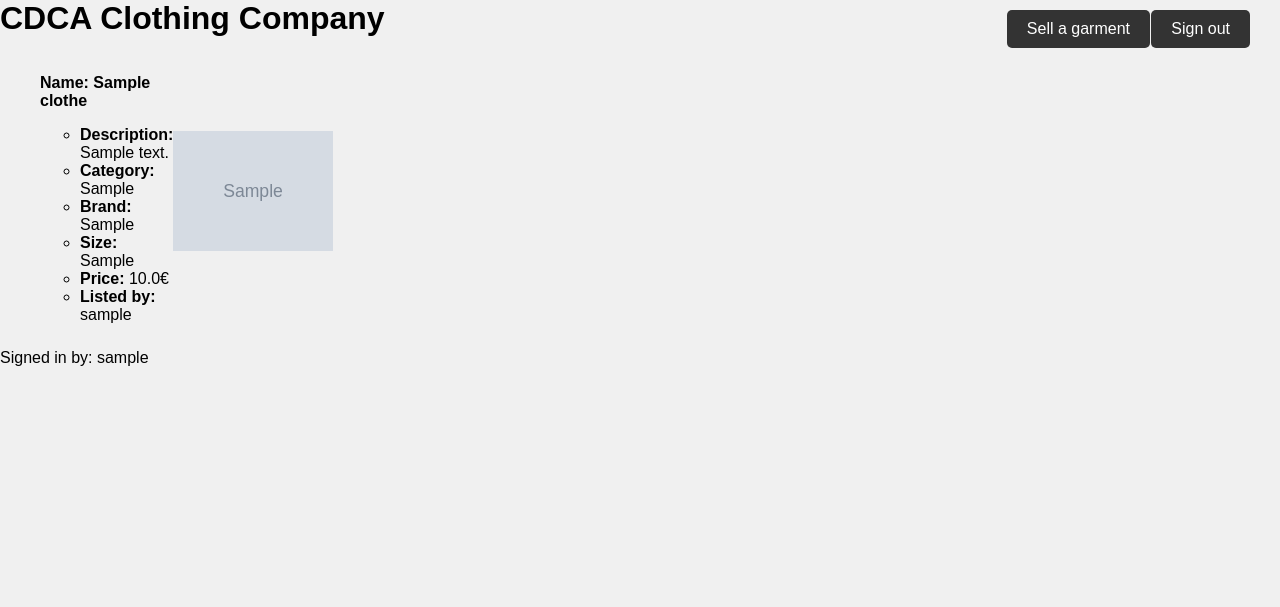
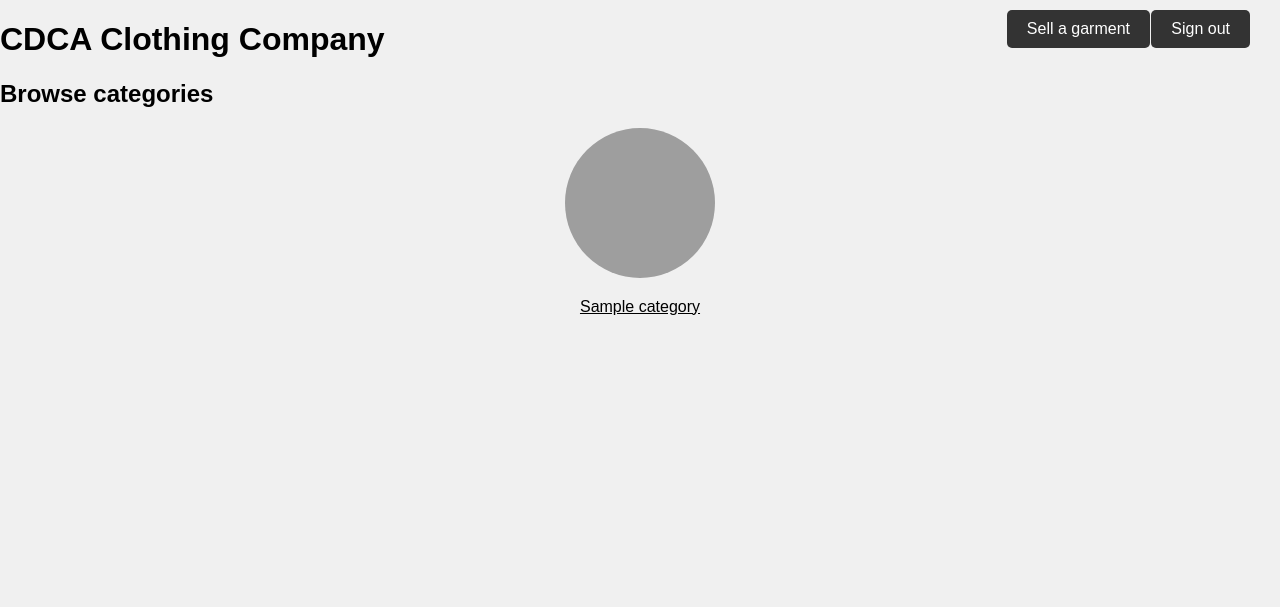
Before and after one commit to rigozu9/Vaatekauppasovellus, a Flask app: page / in a window 1280 px wide. Shown: the top 607 px of the page. Run offline with Flask 3, Linux system fonts and the light colour scheme; the visitor is signed in with stand-in values (Sample User, id 1); tables that the repository leaves empty hold one stand-in row (values such as "Sample post"); grey boxes marked "Sample" are stand-in pictures; grey boxes are pictures that could not be loaded.

Commit message:
Changes to mainpage. Now shows categories you can browse

```diff
--- a/modules/clothes.py
+++ b/modules/clothes.py
@@ -1,6 +1,6 @@
 from flask import redirect, render_template, request, session
 from db import db
-from models import Clothing
+from models import Clothing, Category
 import os
 from werkzeug.utils import secure_filename
 
@@ -12,10 +12,21 @@ ALLOWED_EXTENSIONS = {'png', 'jpg', 'jpeg', 'gif'}
 def allowed_file(filename):
     return '.' in filename and filename.rsplit('.', 1)[1].lower() in ALLOWED_EXTENSIONS
 
-# Method to get clothes from the database
+# Method to get all clothes from the database
 def get_clothes():
     result = Clothing.query.all()
     return render_template("index.html", result=result)
+
+# Method to get clothes based on category from the database
+def get_clothes_by_category(category_name):
+    clothes = Clothing.query.filter_by(category=category_name).all()
+    print(category_name)
+    return render_template("category.html", clothes=clothes)
+
+# Method to get categories from the database
+def get_categories():
+    categories = Category.query.all()
+    return render_template("index.html", categories=categories)
 
 # Add new clothes now able to upload a picture of the garment.
 def add_clothes():
--- a/routes.py
+++ b/routes.py
@@ -1,14 +1,19 @@
 #routes file for navigating in the app
 from app import app
-from modules.clothes import get_clothes, add_clothes
+from modules.clothes import get_clothes, add_clothes, get_categories, get_clothes_by_category
 from modules.login import register, login, logout
 from models import Category, Brand, Size
 from flask import render_template
 
-#calls index.html the main page and renders the clothes from database
+#calls index.html the main page and renders the categories from database
 @app.route("/")
 def index():
-    return get_clothes()
+    return get_categories()
+
+#calls category.html the category page and renders the clothes from selected category from database
+@app.route('/category/<category_name>')
+def category(category_name):
+    return get_clothes_by_category(category_name)
 
 #renders new.html and adds categories, brands, sizes from database to the select list
 @app.route("/new", methods=['GET'])
--- a/static/styles.css
+++ b/static/styles.css
@@ -13,6 +13,27 @@
     top: 10px;
     right: 150px;
 }
+
+/* categories css */
+.category-grid {
+    display: grid;
+    grid-template-columns: repeat(auto-fit, minmax(200px, 1fr));
+    grid-gap: 20px;
+    list-style: none;
+    padding: 0;
+}
+
+.category-item {
+    text-align: center;
+}
+
+.category-image {
+    width: 150px;
+    height: 150px;
+    object-fit: cover;
+    border-radius: 50%;
+}
+
 
 .sell {
     font-family: Arial, sans-serif;
--- a/templates/index.html
+++ b/templates/index.html
@@ -1,3 +1,5 @@
+<!-- Main page shows clothing categories that you can clik and browse -->
+<!DOCTYPE html>
 <html lang="en">
 <head>
     <meta charset="UTF-8">
@@ -8,32 +10,21 @@
 <body>
     <h1>CDCA Clothing Company</h1>
 
-    <!-- Clothes rendered here -->
-    <ul>
-        {% for item in result %}
-            <li class="clothing-item">
-                <div class="clothing-details">
-                    <p><strong>Name: {{ item.name }}</strong></p>
-                    <ul>
-                        <li><strong>Description:</strong> {{ item.description }}</li>
-                        <li><strong>Category:</strong> {{ item.category }}</li>
-                        <li><strong>Brand:</strong> {{ item.brand }}</li>
-                        <li><strong>Size:</strong> {{ item.size }}</li>
-                        <li><strong>Price:</strong> {{ item.price }}€</li>
-                        <li><strong>Listed by:</strong> {{ item.username }}</li>
-                    </ul>
-                </div>
-                <!-- Display a image using the filename from static/uploads-->
-                {% if item.image_path %}
-                    <img src="{{ url_for('static', filename='uploads/' + item.image_path) }}" alt="Clothing" style="max-width: 200px;">
-                {% endif %}
+    <!-- Categories rendered here -->
+    <h2>Browse categories</h2>
+    <ul class="category-grid">
+        {% for category in categories %}
+            <li class="category-item">
+                <a href="/category/{{ category.name }}">
+                    <img class="category-image" src="{{ url_for('static', filename=category.name + 'default.jpg') }}" alt="Category">
+                    <p>{{ category.name }}</p>
+                </a>
             </li>
         {% endfor %}
     </ul>
 
     {% if session.username %}
         <!-- User is logged in, show logout link -->
-        <p>Signed in by: {{ session.username }}</p>
         <a class="logout" href="/logout">Sign out</a>
         <a class="sell" href="/new">Sell a garment</a>
     {% else %}
```
Also changed, not shown: templates/category.html (added, +47 -0 lines), static/bottomsdefault.jpg (added), static/footweardefault.jpg (added), static/otherdefault.jpg (added), static/topsdefault.jpg (added), static/uploads/guidi.jpg (added), static/uploads/kapitalbeanie.jpg (added), static/uploads/newbalance2002.jpg (added).
